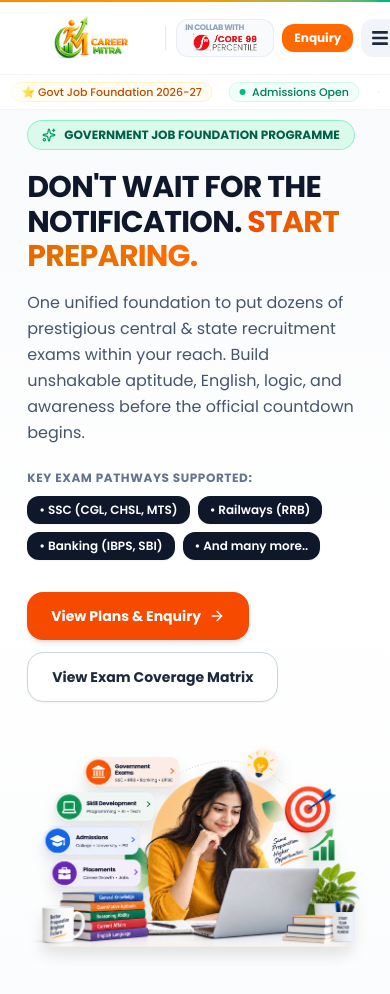
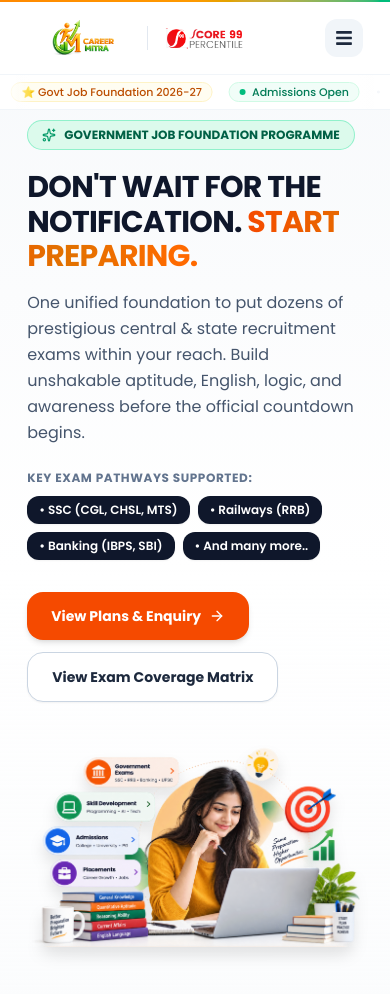
Before and after one commit to merugu-srikanth/career-Courses, a Next.js app: page / in a window 390 px wide. Shown: the top 994 px of the page. Built offline with nearby package versions, Linux system fonts and the light colour scheme.

Commit message:
Update navbar co-branding lockup and remove mobile enquiry button beside hamburger

```diff
--- a/src/components/Navbar.jsx
+++ b/src/components/Navbar.jsx
@@ -62,9 +62,9 @@ export default function Navbar() {
         <div className="w-full max-w-[90%] mx-auto px-[2%] md:px-0">
           <div className="flex items-center justify-between h-18 sm:h-20 gap-2">
             {/* Logos Co-Branding */}
-            <div className="flex items-center gap-2.5 sm:gap-4 shrink-0">
+            <div className="flex items-center gap-2 sm:gap-3 md:gap-4 shrink-0">
               <Link href="/" className="flex items-center shrink-0">
-                <div className="relative w-32 sm:w-40 h-12 sm:h-14">
+                <div className="relative w-28 sm:w-36 md:w-40 h-10 sm:h-12 md:h-14">
                   <Image
                     src={LogoImg}
                     alt="Career Mitra"
@@ -75,19 +75,23 @@ export default function Navbar() {
                 </div>
               </Link>
 
-              {/* Divider & Score 99 Logo */}
-              <span className="h-6 sm:h-8 w-px bg-slate-200" />
+              {/* Divider */}
+              <span className="h-6 sm:h-8 w-px bg-slate-200 shrink-0" />
 
+              {/* In Collaboration With label */}
+              <span className="hidden md:inline-block text-[9px] lg:text-[10px] font-semibold uppercase tracking-wider text-slate-400 whitespace-nowrap">
+                IN COLLABORATION WITH
+              </span>
+
+              {/* Score 99 Logo */}
               <a
                 href="https://score99percentile.com"
                 target="_blank"
                 rel="noopener noreferrer"
-                className="group flex items-center gap-1.5 px-2 sm:px-2.5 py-1 rounded-xl bg-slate-50 hover:bg-slate-100/80 border border-slate-200/70 hover:border-red-200 transition-all"
+                className="flex items-center shrink-0 hover:opacity-90 transition-opacity"
                 title="Academic Partner - Score 99 Percentile"
               >
-                <div className="flex flex-col items-start leading-none">
-                  <span className="text-[8px] sm:text-[9px] font-bold text-slate-400 uppercase tracking-tighter">In Collab With</span>
-                  <div className="relative w-20 sm:w-26 h-5 sm:h-6">
+                <div className="relative w-24 sm:w-32 md:w-36 h-6 sm:h-8 md:h-9">
                   <Image
                     src={Score99Logo}
                     alt="Score 99 Percentile"
@@ -95,7 +99,6 @@ export default function Navbar() {
                     className="object-contain"
                     priority
                   />
-                  </div>
                 </div>
               </a>
             </div>
@@ -167,14 +170,8 @@ export default function Navbar() {
               )}
             </div>
 
-            {/* Mobile Hamburger & Quick Enquiry */}
-            <div className="flex lg:hidden items-center gap-2">
-              <Link
-                href="/enroll"
-                className="px-3 py-1.5 rounded-xl bg-orange-500 hover:bg-orange-600 text-white text-xs font-bold shadow-xs transition-colors"
-              >
-                Enquiry
-              </Link>
+            {/* Mobile Hamburger (No enquiry button beside hamburger) */}
+            <div className="flex lg:hidden items-center">
               <button
                 type="button"
                 onClick={() => setDrawerOpen((prev) => !prev)}
```
Lines whose indentation alone changed are shown as unchanged.
